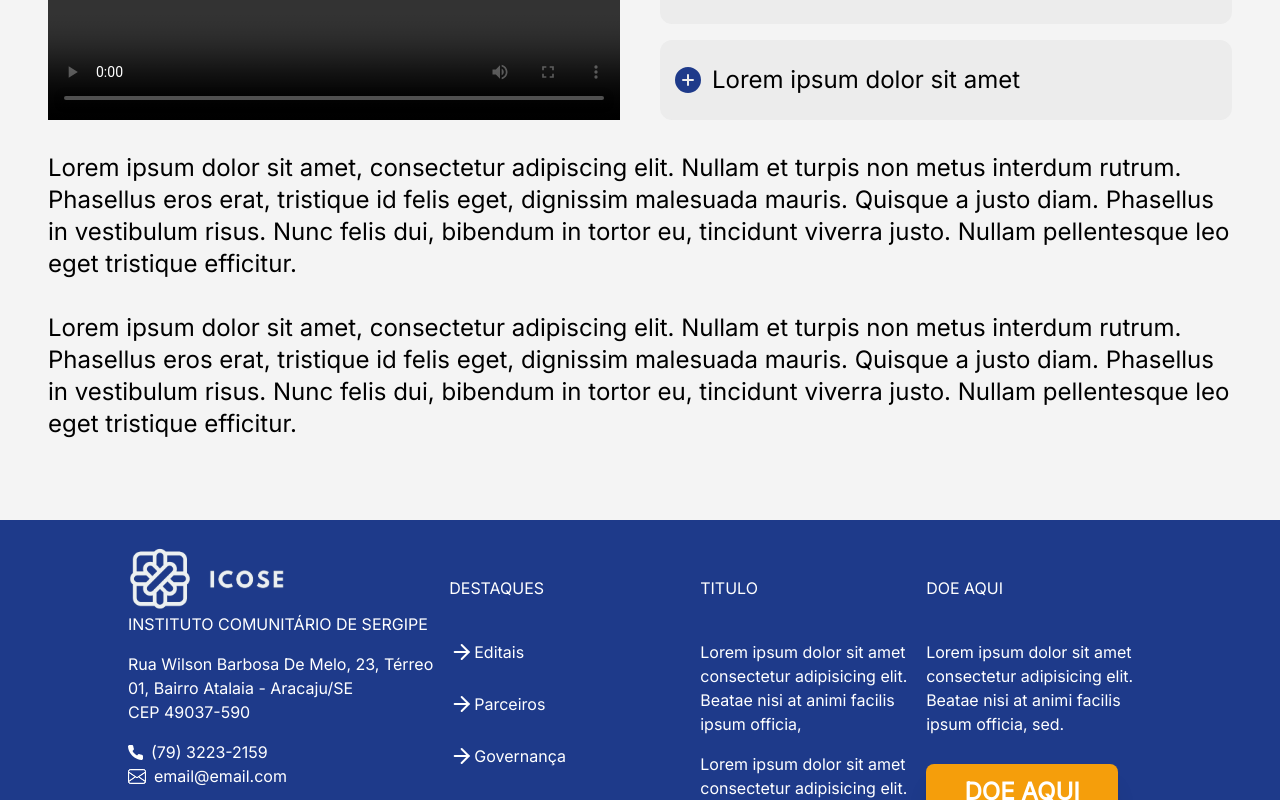
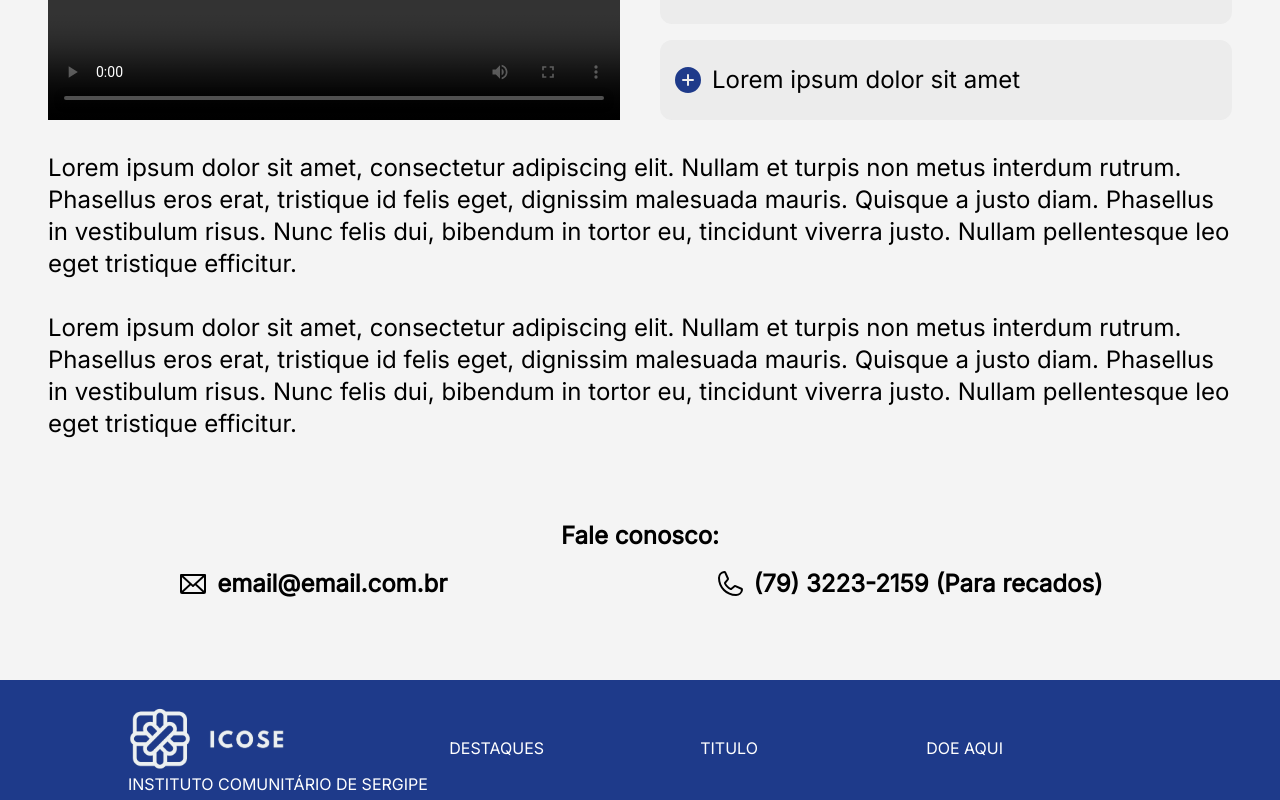
Before and after one commit to softeam-org/icose-web, a React (Vite) app: page / in a window 1280 px wide. Shown: the part 1788-2588 px from the top of the page. Built offline with nearby package versions, Linux system fonts and the light colour scheme.

Commit message:
Adiciona informações para contato

```diff
--- a/src/Pages/Inicio.jsx
+++ b/src/Pages/Inicio.jsx
@@ -1,4 +1,4 @@
-import { Target, Heart } from "@phosphor-icons/react";
+import { Envelope, Phone, Target, Heart } from "@phosphor-icons/react";
 import Card from "@/components/Inicio/Card"
 import PlusButton from "@/components/Inicio/PlusButton";
 import Title from "@/components/Title"
@@ -12,7 +12,8 @@ function Home() {
         src={map}
         alt="Mapa de Sergipe"
       />
-      <div className="bg-background-section">
+
+      <section className="bg-background-section">
         <div className="flex flex-col gap-10 xl:gap-20 py-10 xl:py-20 mx-auto max-w-[100rem] px-12">
           <div className="flex gap-8 flex-col xl:gap-16 min-[800px]:flex-row">
             <Card
@@ -47,8 +48,22 @@ function Home() {
             <p className="font-medium text-2xl">Lorem ipsum dolor sit amet, consectetur adipiscing elit. Nullam et turpis non metus interdum rutrum. Phasellus eros erat, tristique id felis eget, dignissim malesuada mauris. Quisque a justo diam. Phasellus in vestibulum risus. Nunc felis dui, bibendum in tortor eu, tincidunt viverra justo. Nullam pellentesque leo eget tristique efficitur.</p>
             <p className="font-medium text-2xl">Lorem ipsum dolor sit amet, consectetur adipiscing elit. Nullam et turpis non metus interdum rutrum. Phasellus eros erat, tristique id felis eget, dignissim malesuada mauris. Quisque a justo diam. Phasellus in vestibulum risus. Nunc felis dui, bibendum in tortor eu, tincidunt viverra justo. Nullam pellentesque leo eget tristique efficitur.</p>
           </div>
+
+          <div className="flex flex-col gap-4 items-center text-2xl font-bold">
+            <p>Fale conosco:</p>
+            <div className="flex gap-2 flex-col lg:flex-row items-center lg:justify-around w-full">
+              <div className="flex gap-2 items-center">
+                <Envelope size={32} />
+                <p className="text-center">email@email.com.br</p>
+              </div>
+              <span className="flex gap-2 items-center">
+                <Phone size={32} />
+                <p className="text-center">(79) 3223-2159 (Para recados)</p>
+              </span>
+            </div>
+          </div>
         </div>
-      </div>
+      </section>
     </div>
   );
 }
```
